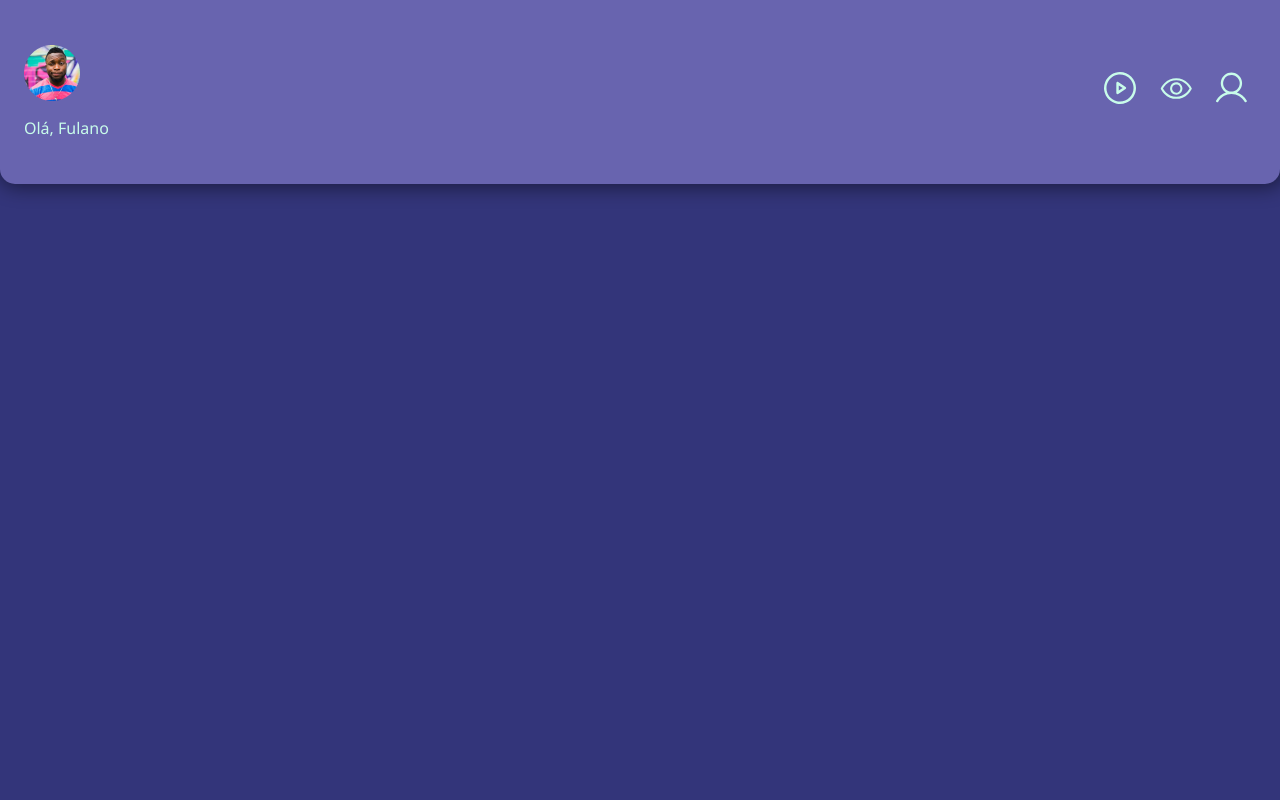
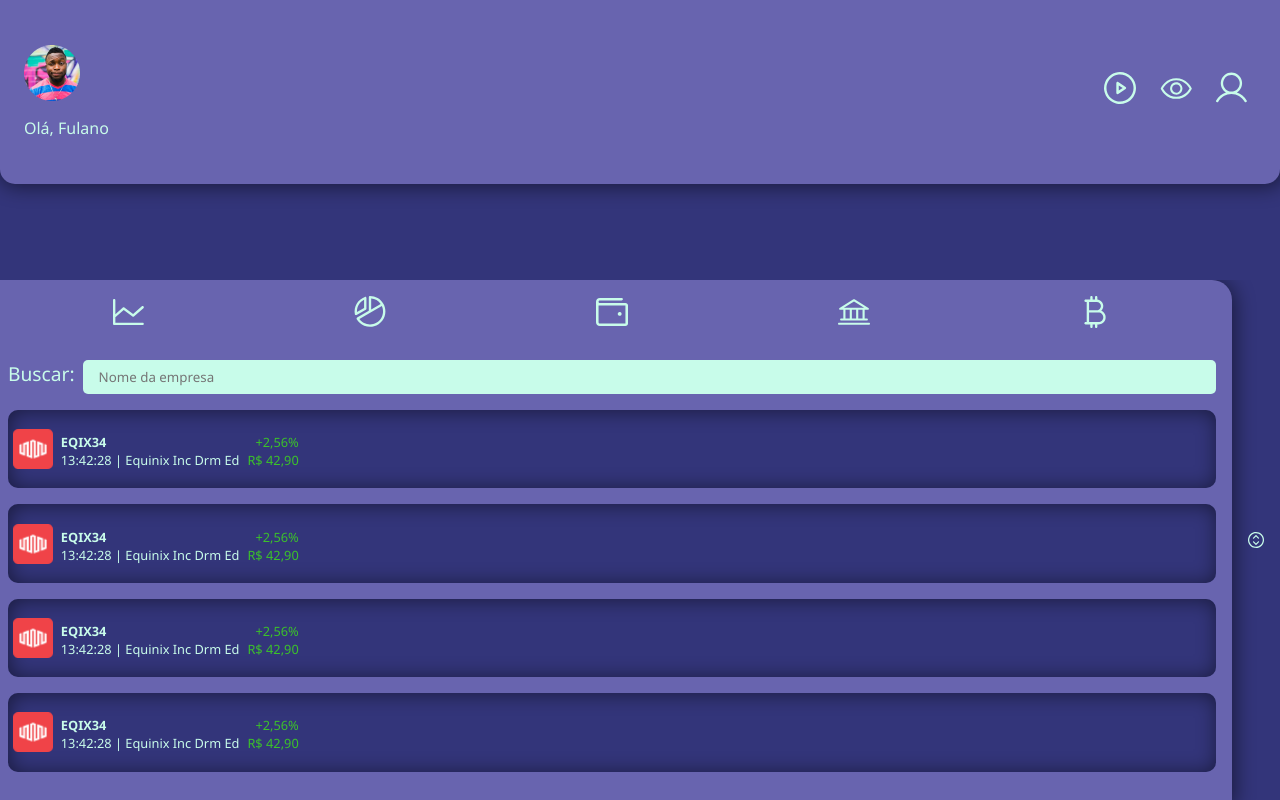
Before and after one commit to UNIGROUP15/beecom, a Next.js app: page / in a window 1280 px wide. Built offline with nearby package versions, Linux system fonts and the light colour scheme.

Commit message:
feature:   - criação do mockup da primeira tela.   - adição da busca   - adição da navegação pelos ícones   - adição dos cards

```diff
--- a/src/app/page.module.sass
+++ b/src/app/page.module.sass
@@ -4,7 +4,7 @@
   background: variables.$dark-blue
   font-size: 1rem
   min-height: 100vh
-  with: 100vw
+  width: 100vw
   @include variables.flex-center
 
 .loginContainer
@@ -36,7 +36,7 @@
     background: variables.$lighter-blue
     border-radius: 5px
     border: none
-    box-shadow: inset 1px 1px 10px rgba(0, 0, 0)
+    box-shadow: inset 1px 1px 10px variables.$shadow-grain
 
 .loginBottom
   position: absolute
@@ -82,7 +82,7 @@
     justify-content: center
     gap: 1rem
     padding-inline: 1.5rem
-    box-shadow: 2px 0 20px 3px #0000007e
+    box-shadow: 2px 0 20px 3px variables.$shadow-grain
     & .pImage
       width: 56px
       height: 56px
@@ -95,3 +95,60 @@
     gap: 1.5rem
     justify-content: flex-end
     padding-inline: 2rem
+
+.areaContainer
+  position: absolute
+  bottom: 0
+  left: -1rem
+  width: 100vw
+  height: 65vh
+  overflow: hidden
+  display: flex
+  flex-flow: row-reverse
+  gap: 1rem
+  align-items: center
+  & .blockArea
+    width: calc(100% - 2.5rem)
+    height: 100%
+    border-radius: 0 20px 0 0
+    background: variables.$secondary-neutral
+    box-shadow: 0 3px 20px 3px variables.$shadow-grain
+    & .functions
+      cursor: pointer
+      padding: 1rem
+      display: flex
+      justify-content: space-around
+    & .searchForm
+      margin-top: 1rem
+      display: flex
+      justify-content: space-between
+      padding-inline: 1rem
+      gap: 0.5rem
+      font-size: 1.2rem
+      & input
+        flex: 1
+        padding: 0.5rem 1rem
+        color: #585858
+        background: variables.$lighter-blue
+        border-radius: 5px
+        border: none
+.cardConteiner
+  font-size: 0.8rem
+  display: flex
+  gap: 0.5rem
+  align-items: flex-end
+  background: variables.$dark-blue
+  margin: 1rem
+  padding-block: 1.2rem
+  padding-inline: 0.3rem
+  border-radius: 10px
+  box-shadow: inset 1px 1px 20px #0000007e
+  & .company
+    font-weight: 700
+  & .color
+    display: flex
+    flex-direction: column
+    justify-content: flex-start
+    align-items: flex-end
+    & .percent
+      color: #3cc22a
--- a/src/app/profilehome/page.tsx
+++ b/src/app/profilehome/page.tsx
@@ -6,7 +6,7 @@ export default function ProfileHome() {
   return (
 		<div className={styles.mainContainer}>
 			<TopIndex />
-
+			<FunctionalArea />
 		</div>
 	)
 }
@@ -63,3 +63,144 @@ function TopIndex() {
 		</div>
 	);
 }
+
+function FunctionalArea() {
+
+	function handleSearch() {
+		console.log('fiz a busca')
+	}
+
+	return (
+		<div className={styles.areaContainer}>
+			<Image
+				src={'/runner.svg'}
+				alt=''
+				width={16}
+				height={16}
+				priority
+			/>
+			<div className={styles.blockArea}>
+				<div className={styles.functions}>
+					<Image
+						src={'/market.svg'}
+						alt='market'
+						width={32}
+						height={32}
+						priority
+					/>
+					<Image
+						src={'/gains.svg'}
+						alt='gains'
+						width={32}
+						height={32}
+						priority
+					/>
+					<Image
+						src={'/wallet.svg'}
+						alt='wallet'
+						width={32}
+						height={32}
+						priority
+					/>
+					<Image
+						src={'/investments.svg'}
+						alt='investments'
+						width={32}
+						height={32}
+						priority
+					/>
+					<Image
+						src={'/bitcoin.svg'}
+						alt='bitcoin'
+						width={32}
+						height={32}
+						priority
+					/>
+				</div>
+				<form className={styles.searchForm}>
+					<label htmlFor='search'>Buscar:</label>
+					<input
+						id='search'
+						autoComplete='true'
+						placeholder='Nome da empresa'
+						onChange={handleSearch}
+						type='text'
+					/>
+				</form>
+				<div className={styles.cardConteiner}>
+					<Image
+						src={'/Equinix.png'}
+						alt='Equinix'
+						width={40}
+						height={40}
+						priority
+					/>
+					<div>
+						<p className={styles.company}>EQIX34</p>
+						<p>13:42:28 | Equinix Inc Drm Ed</p>
+					</div>
+					<div className={styles.color}>
+						<p className={styles.percent}>+2,56%</p>
+						<p className={styles.percent}>R$ 42,90</p>
+					</div>
+				</div>
+
+				<div className={styles.cardConteiner}>
+					<Image
+						src={'/Equinix.png'}
+						alt='Equinix'
+						width={40}
+						height={40}
+						priority
+					/>
+					<div>
+						<p className={styles.company}>EQIX34</p>
+						<p>13:42:28 | Equinix Inc Drm Ed</p>
+					</div>
+					<div className={styles.color}>
+						<p className={styles.percent}>+2,56%</p>
+						<p className={styles.percent}>R$ 42,90</p>
+					</div>
+				</div>
+
+				<div className={styles.cardConteiner}>
+					<Image
+						src={'/Equinix.png'}
+						alt='Equinix'
+						width={40}
+						height={40}
+						priority
+					/>
+					<div>
+						<p className={styles.company}>EQIX34</p>
+						<p>13:42:28 | Equinix Inc Drm Ed</p>
+					</div>
+					<div className={styles.color}>
+						<p className={styles.percent}>+2,56%</p>
+						<p className={styles.percent}>R$ 42,90</p>
+					</div>
+				</div>
+
+				<div className={styles.cardConteiner}>
+					<Image
+						src={'/Equinix.png'}
+						alt='Equinix'
+						width={40}
+						height={40}
+						priority
+					/>
+					<div>
+						<p className={styles.company}>EQIX34</p>
+						<p>13:42:28 | Equinix Inc Drm Ed</p>
+					</div>
+					<div className={styles.color}>
+						<p className={styles.percent}>+2,56%</p>
+						<p className={styles.percent}>R$ 42,90</p>
+					</div>
+				</div>
+
+
+			</div>
+		</div>
+	);
+}
--- a/src/app/variables.sass
+++ b/src/app/variables.sass
@@ -16,3 +16,4 @@ $light-blue: #0097c1b6
 $lighter-blue: #C8FCEA
 $secondary-neutral: #6864AF
 $dark-blue: #33357A
+$shadow-grain: #0000007e
```
Also changed, not shown: public/Equinix.png (added), public/market.svg.
